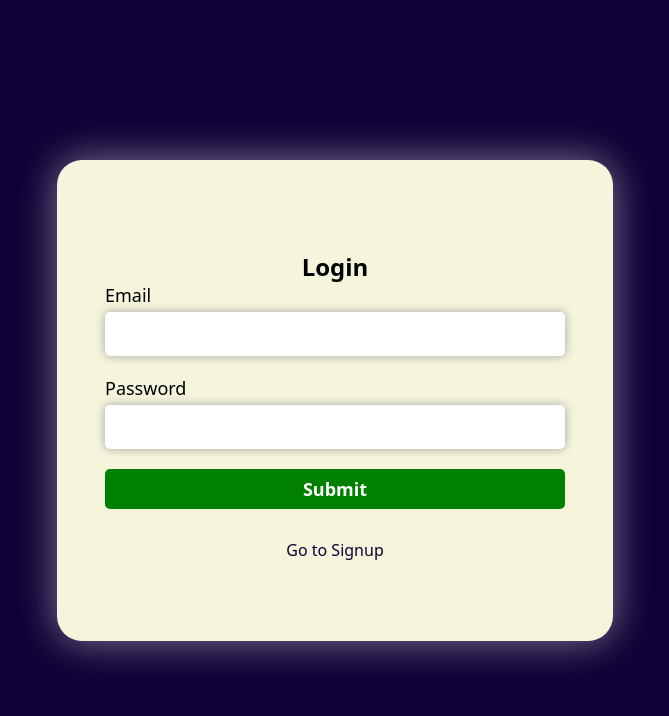
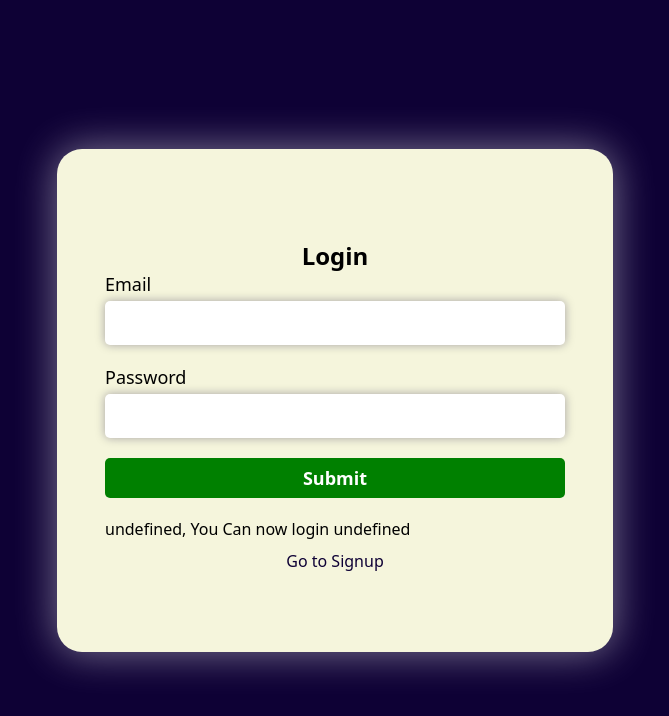
Before and after one commit to AlainRegisDev88/to-do-app, a React (Vite) app in the folder to-do-app/: page /auth/login in a window 1280 px wide. Shown: the top 716 px of the page, without its empty margins (305-974 px from the left). Built offline with nearby package versions, Linux system fonts and the light colour scheme; no server answers.

Commit message:
pass the backend response to the frontend page

```diff
--- a/to-do-app/server.cjs
+++ b/to-do-app/server.cjs
@@ -2,6 +2,8 @@ const express = require('express');
 const app = express()
 
 const PORT = 4000
+
+app.use(express.json())
 
 app.get('/', (req, res) => {
     res.send('Hello mate!')
@@ -31,7 +33,7 @@ app.post('/api/login-info', (req, res) => {
     console.log(newUser)
 
     res.json({
-        message: 'Saved the new user',
+        message: 'Signup Successful',
         savedUser: newUser
     })
 
--- a/to-do-app/src/components/Login.jsx
+++ b/to-do-app/src/components/Login.jsx
@@ -1,7 +1,7 @@
 import { useEffect, useState } from "react";
 import './Login.css'
 import axios from "axios";
-import { useNavigate } from 'react-router-dom'
+import { useNavigate, useLocation } from 'react-router-dom'
 
 
 const Login = () => {
@@ -10,6 +10,9 @@ const Login = () => {
     const [password, setPassword] = useState('')
     const [data, setData] = useState([])
     const [ failMessage, setFailMessage ] = useState('')
+
+    const location = useLocation()
+    const {successMessage, name} = location.state || {}
 
     useEffect(() => {
         const fetchData = async () => {
@@ -77,7 +80,7 @@ const Login = () => {
                         <div className="class-item">
                             <button type="submit" className="submit-button">Submit</button>
                         </div>
-                        <div>{failMessage}</div>
+                        <div>{failMessage}{`${successMessage}, You Can now login ${name}`}</div>
                     </div>
                 </form>
             </div>
--- a/to-do-app/src/components/Signup.jsx
+++ b/to-do-app/src/components/Signup.jsx
@@ -34,16 +34,18 @@ const Signup = () => {
         if (email != data.email && password === confirmPassword) {
             const newUser = {
                 id: uuidv4(),
-                name: name,
+                name: fullName,
                 email: email,
                 password: password
             }
 
 
             const response = await axios.post('/api/login-info', newUser)
-            console.log('Server Response: ', response.data)
 
-            navigate('/auth/login', {state: {message: response.data, name:name}})
+            const successMessage = response.data.message
+            console.log(successMessage)
+
+            navigate('/auth/login', {state: {successMessage: successMessage, name: fullName}})
         }
         else{
             setMessage('Something Went Wrong :(')
```
